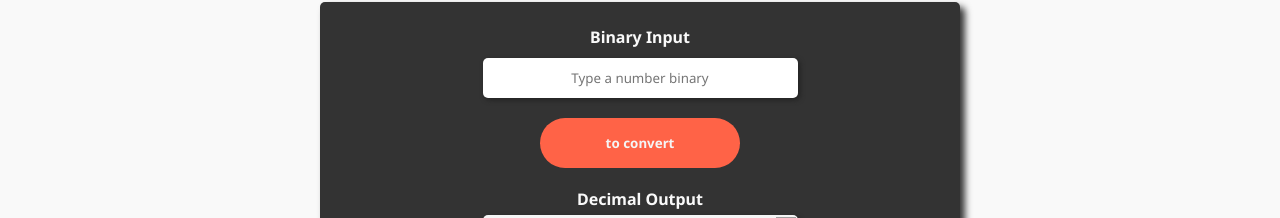
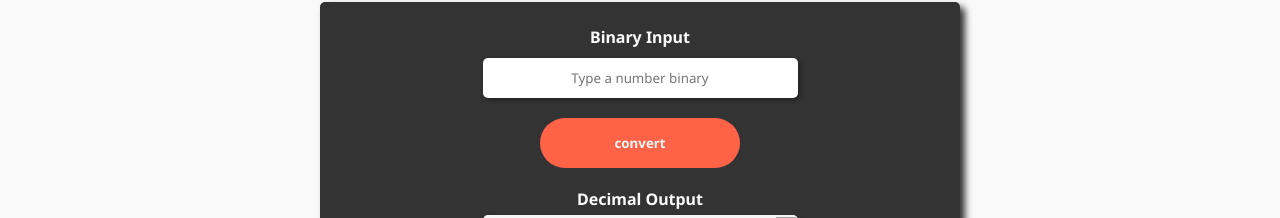
Before and after one commit to sudo-victor/converterBin2Dec, a React (Create React App) app: page / in a window 1280 px wide. Shown: the part 111-329 px from the top of the page. Built offline with nearby package versions, Linux system fonts and the light colour scheme; grey boxes are pictures that could not be loaded.

Commit message:
Update gitignore

```diff
--- a/src/components/Form/index.js
+++ b/src/components/Form/index.js
@@ -58,7 +58,7 @@ export default function Form() {
             <Label>Binary Input</Label>
             <Input />
             <Button onClick={binToDec} id="buttonConv">
-                to convert
+                convert
             </Button>
             <Label>Decimal Output</Label>
             <BoxOutput />
--- a/src/components/Form/styles.js
+++ b/src/components/Form/styles.js
@@ -24,6 +24,10 @@ export const Container = styled.div`
 
         div input {
             width: 100%;
+        }
+
+        #inputBin:focus {
+            width: 91%;
         }
     }
 `;
--- a/src/components/Input/index.js
+++ b/src/components/Input/index.js
@@ -11,8 +11,7 @@ export default function Input() {
     return (
         <Container
             type="text"
-            name=""
-            id=""
+            id="inputBin"
             value={objData.binaryInput}
             onChange={e =>
                 dispatch({ type: "UPDATE_BINARY", value: e.target.value })
```
Also changed, not shown: 1 other file (tests, documents, lock files or other folders).
